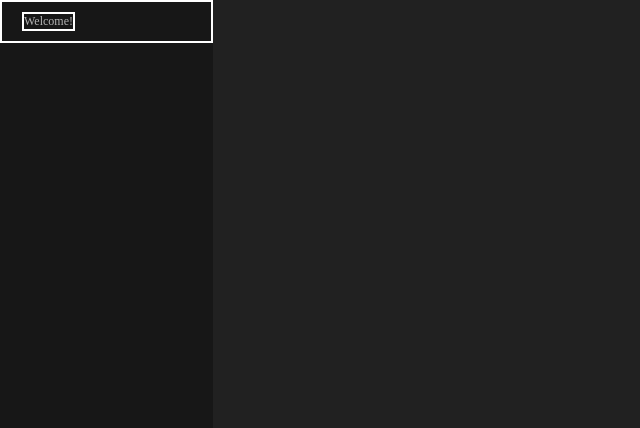
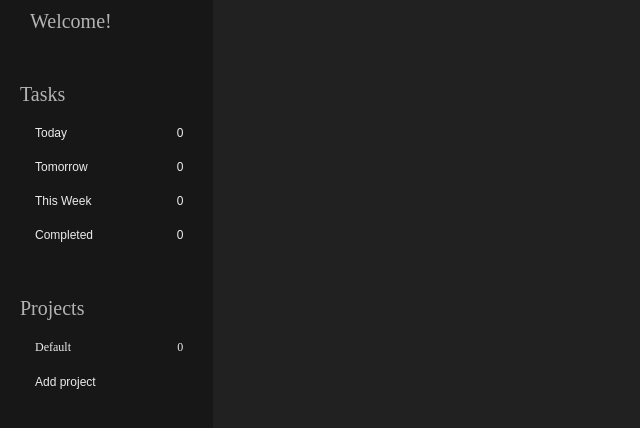
Before and after one commit to kalvinliang965/odin-todo-list, a website built with webpack: page src/index.html in a window 1280 px wide. Shown: the whole page, without its empty margins (0-640 px from the left). Built offline with nearby package versions, Linux system fonts and the light colour scheme.

Commit message:
fix the extra div issue which make one of the element went out side of its container unexpectally; wrote the UI for the sidebar

```diff
--- a/src/index.html
+++ b/src/index.html
@@ -12,15 +12,83 @@
             <div class="left">
                 <div class="svg-container" data-type="profile"></div>
                 <span>Welcome!</span>
-                </div>
             </div>
 
-            <div class="right">
-                <div class="svg-container" data-type="bell"></div>
+            <button class="menu-btn">
                 <div class="svg-container" data-type="menu"></div>
+            </button>
+        </div>
+
+
+        <div class="item">
+            <div class="header">
+                Tasks
+            </div>
+
+            <div class="item-content">
+                <button class="line">
+                    <div class="content">
+                        <div class="svg-container" data-type="calendarToday"></div>
+                        <span>Today</span>
+                    </div>
+                    <span id="today-count" class="count">0</span>
+                </button>
+
+
+                <button class="line">
+                    <div class="content">
+                        <div class="svg-container" data-type="calendarTomorrow"></div>
+                        <span>Tomorrow</span>
+                    </div>
+                    <span id="tomorrow-count" class="count">0</span>
+                </button>
+
+
+                <button class="line">
+                    <div class="content">
+                        <div class="svg-container" data-type="calendarWeek"></div>
+                        <span>This Week</span>
+                    </div>
+                    <span id="this-week-count" class="count">0</span>
+                </button>
+
+
+                <button class="line">
+                    <div class="content">
+                        <div class="svg-container" data-type="checkMark"></div>
+                        <span>Completed</span>
+                    </div>
+                    <span id="completed-count" class="count">0</span>
+                </button>
             </div>
         </div>
 
+
+        <div class="item">
+            <div class="header">
+                Projects
+            </div>
+
+
+            <div class="item-content">
+                <div class="line">
+                    <div class="content">
+                        <div class="svg-container" data-type="folder"></div>
+                        <span>Default</span>
+                    </div>
+                    <span id="default-count" class="count">0</span>
+                </div>
+
+
+                <button class="line">
+                    <div class="content">
+                        <div class="svg-container" data-type="add"></div>
+                        <span>Add project</span>
+                    </div>
+                </button>
+
+            </div>
+        </div>
     </div>
 
     <div class="content">
--- a/src/style.css
+++ b/src/style.css
@@ -5,7 +5,6 @@
     --sidebar-color: #171717;
     --primary-text: #B4B4B4;
     --secondary-text: #ECECEC;
-    --font-size-base: 12px;
 }
 
 
@@ -33,11 +32,13 @@ body {
 
     display: flex;
     flex-direction: column;
+
+    gap: 30px;
 }
 
 .svg-container svg {
-    fill: white;
-    width: 20px;
+    fill: var(--primary-text);
+    width: 30px;
     height: auto;
 }
 
@@ -49,14 +50,68 @@ body {
     display: flex;
     justify-content: space-between;
     align-items: center;
-    border: 2px solid white;
 }
 
-.sidebar > .item:first-child .left,
-.sidebar > .item:first-child .right{
+.sidebar > .item:first-child .left {
     display: flex;
-    font-size: 0.75rem;
-    border: 2px solid white;
+    font-size: 1rem;
     justify-content: center;
     align-items: center;
+    gap: 10px;
 }
+
+.sidebar > .item:first-child .left span {
+    font-size: 1.25rem;
+}
+.menu-btn {
+    background-color: inherit;
+    border: none;
+}
+
+.menu-btn:hover {
+    background-color: var(--secondary-color);
+}
+
+.sidebar .item .header {
+    font-size: 1.25rem;
+    margin-bottom: 15px;
+}
+
+.item-content {
+    display: flex;
+    flex-direction: column;
+    gap: 10px;
+
+
+}
+
+.item-content .line {
+    display: flex;
+    flex-direction: row;
+    justify-content: space-between;
+    align-items: center;
+
+    border: none;
+    background-color: inherit;
+    color: var(--secondary-text);
+    border-radius: 15px;
+    padding: 5px 10px
+}
+
+.item-content .line:hover {
+    background-color: var(--secondary-color);
+
+}
+
+.item-content .line .content {
+    display: flex;
+    flex-direction: row;
+    gap: 5px;
+}
+
+
+.sidebar .item span {
+    font-size: 0.75rem;
+    display: flex;
+    align-items: center;
+}
```
